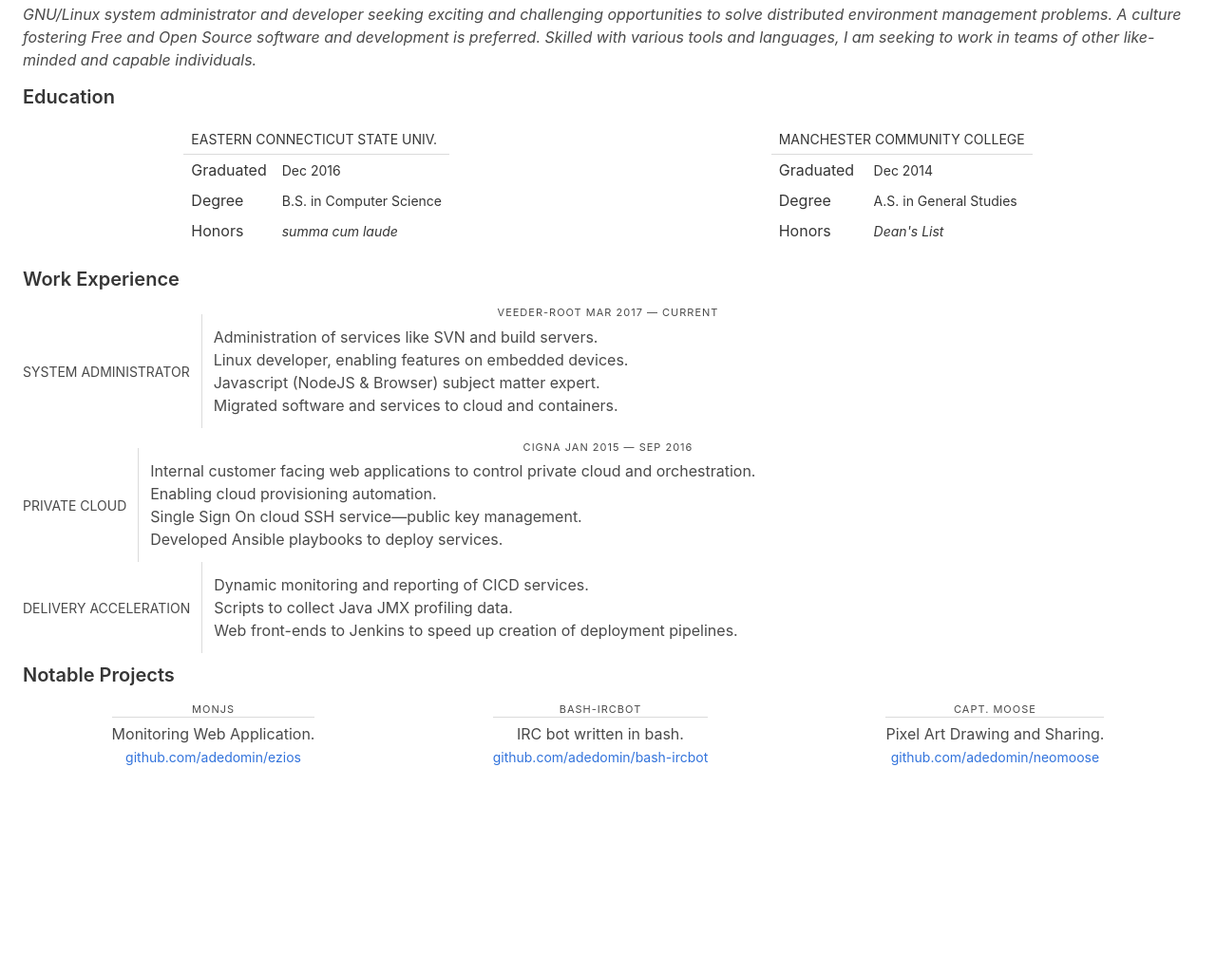
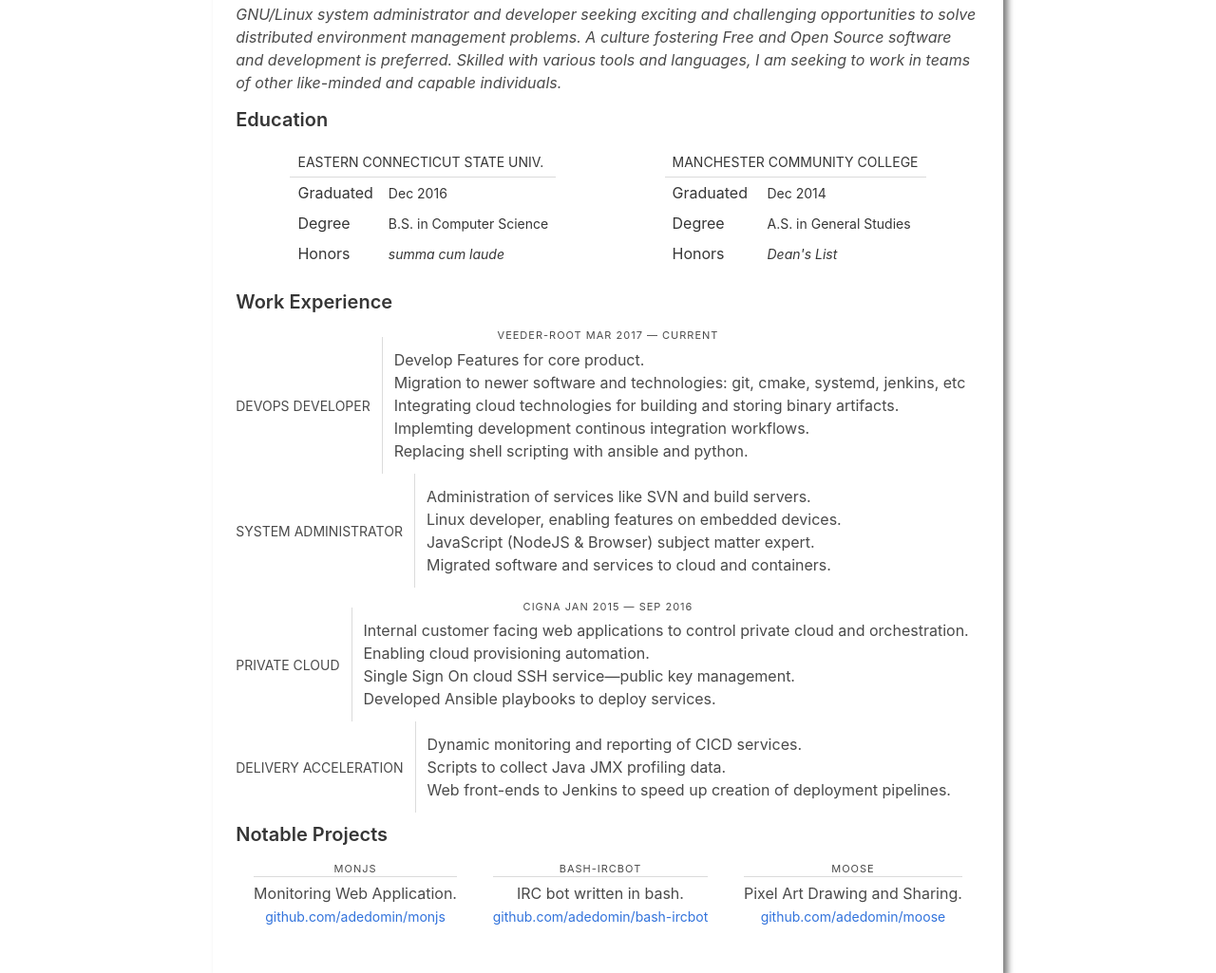
Before and after one commit to adedomin/resume-web, a website: page index.html in a window 1280 px wide. Shown: the part 154-1179 px from the top of the page at 95% size. Before the commit the page ends 1011 px from the top, so only its background shows below. Drawn offline with Linux system fonts and the light colour scheme.

Commit message:
added new job exp

```diff
--- a/css/resume.css
+++ b/css/resume.css
@@ -1,23 +1,30 @@
-/*html, body {
+body {
     width: 220mm;
-    height: 297mm;
+    /* height: 297mm; */
     margin: auto;
-    border: 1px solid #dbdbdb;
+    /* border: 1px solid #dbdbdb; */
     box-shadow: 0.3em 0.3em 0.4em gray;
-}*/
+}
 
 @page {
   size: letter;
-  margin: 0;
+  margin: 48px 24px 48px 24px;
 }
 
 @media print {
   html, body {
     width: 210mm;
     /*height: 297mm;*/
-    margin: none;
+    margin: 0;
     border: none;
     box-shadow: none;
+  }
+
+  .print-no-pad {
+    padding-top: 0;
+    padding-right: 0;
+    padding-bottom: 0;
+    padding-left: 0;
   }
 }
 
--- a/index.html
+++ b/index.html
@@ -30,7 +30,7 @@
     <title>Anthony DeDominic Resume</title>
   </head>
   <body>
-    <section class="section">
+    <section class="section print-no-pad">
       <content class="container">
         <div class="level horizontal-rule">
           <div class="level-item">
@@ -45,7 +45,7 @@
           <div class="level-item has-text-centered">
             <div>
               <p class="heading">Email</p>
-              <a href="mailto:anthony@dedominic.pw">anthony@dedominic.pw</a>
+              <a href="mailto:anthony-(At)-dedominic-dot-pw">anthony-(At)-dedominic-dot-pw</a>
             </div>
           </div>
         </div>
@@ -139,6 +139,24 @@
           <div class="column is-narrow has-text-right">
             <p class="is-uppercase">
               <small>
+                DevOps Developer
+              </small>
+            </p>
+          </div>
+          <div class="column left-vertical-rule">
+            <p>
+              Develop Features for core product.<br>
+              Migration to newer software and technologies: git, cmake, systemd, jenkins, etc<br>
+              Integrating cloud technologies for building and storing binary artifacts.<br>
+              Implemting development continous integration workflows.<br>
+              Replacing shell scripting with ansible and python.
+            </p>
+          </div>
+        </div>
+        <div class="columns is-mobile is-vcentered">
+          <div class="column is-narrow has-text-right">
+            <p class="is-uppercase">
+              <small>
                 System Administrator
               </small>
             </p>
@@ -147,7 +165,7 @@
             <p>
               Administration of services like SVN and build servers.<br>
               Linux developer, enabling features on embedded devices.<br>
-              Javascript (NodeJS &amp; Browser) subject matter expert.<br>
+              JavaScript (NodeJS &amp; Browser) subject matter expert.<br>
               Migrated software and services to cloud and containers.
             </p>
           </div>
@@ -206,8 +224,8 @@
               </p>
               <p>
                 Monitoring Web Application.<br>
-                <small><a href="https://github.com/adedomin/ezios">
-                    github.com/adedomin/ezios
+                <small><a href="https://github.com/adedomin/monjs">
+                    github.com/adedomin/monjs
                 </a></small>
               </p>
             </div>
@@ -219,7 +237,7 @@
               </p>
               <p>
                 IRC bot written in bash.<br>
-                <small><a href="https://github.com/adedomin/ezios">
+                <small><a href="https://github.com/adedomin/bash-ircbot">
                     github.com/adedomin/bash-ircbot
                 </a></small>
               </p>
@@ -228,12 +246,12 @@
           <div class="level-item has-text-centered">
             <div>
               <p class="heading horizontal-rule">
-                Capt. Moose
+                Moose
               </p>
               <p>
                 Pixel Art Drawing and Sharing.<br>
-                <small><a href="https://github.com/adedomin/ezios">
-                    github.com/adedomin/neomoose
+                <small><a href="https://github.com/adedomin/moose">
+                    github.com/adedomin/moose
                 </a></small>
               </p>
             </div>
```
Also changed, not shown: 1 other file.
